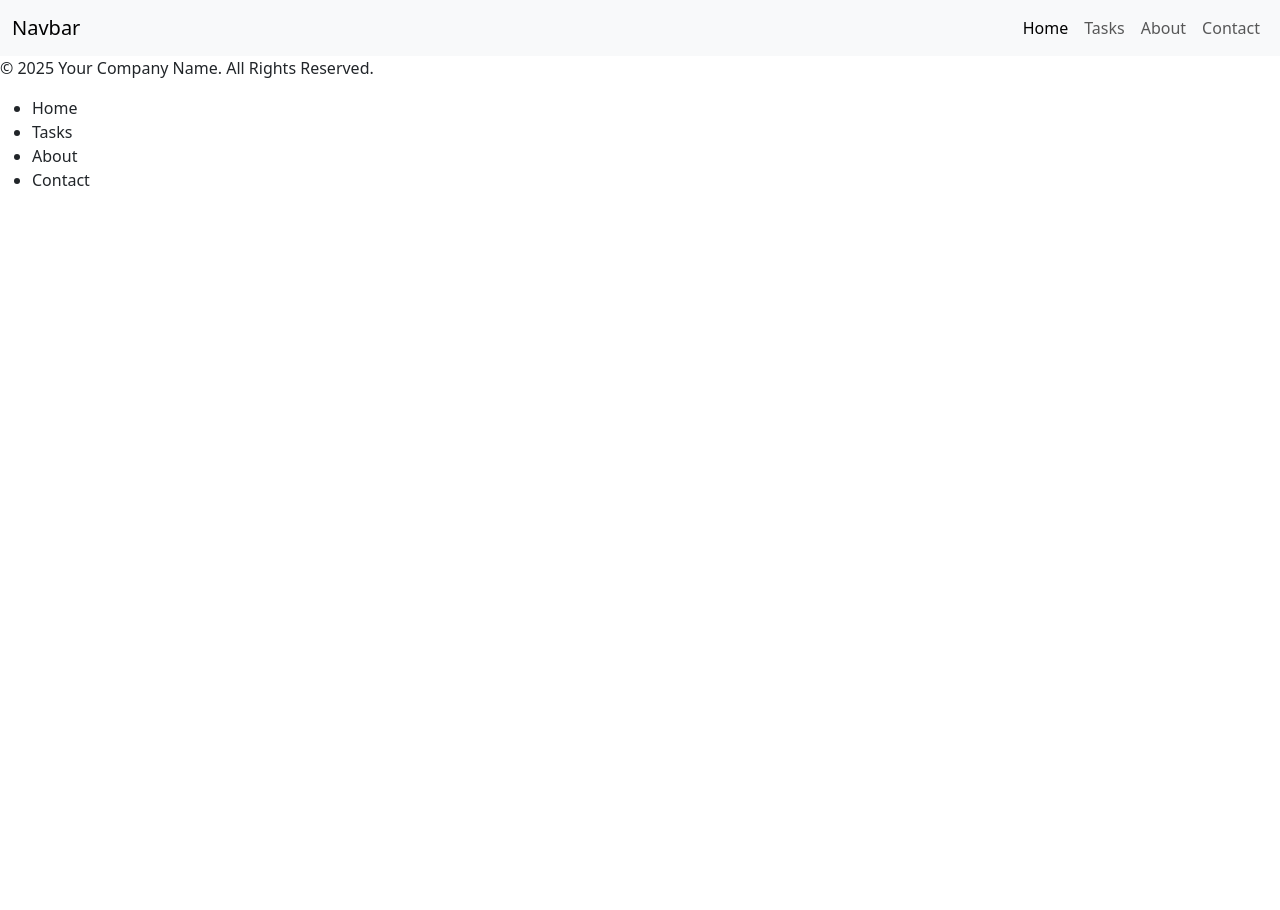
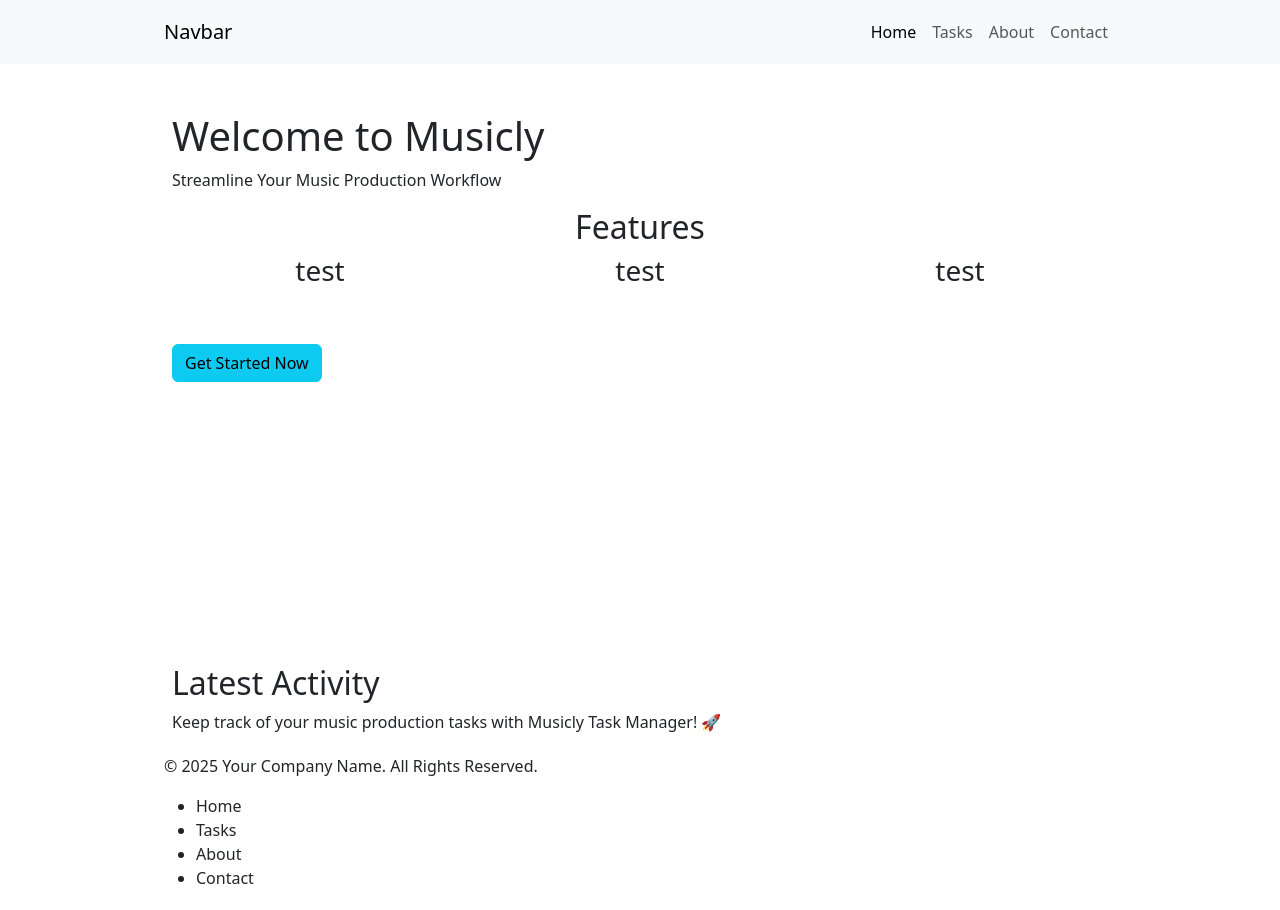
Before and after one commit to mneisi/ITC4214-Midterm, a plain HTML site: page pages/index.html in a window 1280 px wide. Before the commit the page ends 800 px from the top, so only its background shows below. Drawn offline with nearby package versions, Linux system fonts and the light colour scheme.

Commit message:
Created added intorduction and features to home page and created basic structure of the task management app. Added some bootstrap styles

```diff
--- a/pages/components/footer-component.html
+++ b/pages/components/footer-component.html
@@ -1,6 +1,6 @@
 <!-- footer-template.html -->
 <template id="footer-component">
-    <footer>
+    <footer class="container-fluid w-75 p-1">
       <p>&copy; 2025 Your Company Name. All Rights Reserved.</p>
       <nav>
         <ul>
--- a/pages/components/navbar-component.html
+++ b/pages/components/navbar-component.html
@@ -2,7 +2,7 @@
 <template id="navbar-component">
     <section class="header">
         <nav class="navbar navbar-expand-lg bg-body-tertiary">
-            <div class="container-fluid">
+            <div class="container-fluid w-75 p-1">
               <a class="navbar-brand" href="#">Navbar</a>
               <button class="navbar-toggler" type="button" data-bs-toggle="collapse" data-bs-target="#navbarNav" aria-controls="navbarNav" aria-expanded="false" aria-label="Toggle navigation">
                 <span class="navbar-toggler-icon"></span>
--- a/pages/index.html
+++ b/pages/index.html
@@ -7,19 +7,52 @@
 
     <!-- CSS -->
     <link rel="stylesheet" href="/styles/style.css">
+
     <link href="https://cdn.jsdelivr.net/npm/bootstrap@5.3.3/dist/css/bootstrap.min.css"
           rel="stylesheet"
           integrity="sha384-QWTKZyjpPEjISv5WaRU9OFeRpok6YctnYmDr5pNlyT2bRjXh0JMhjY6hW+ALEwIH"
           crossorigin="anonymous">
     <!-- JavaScript -->
-    <script src="/scripts/script.js" defer></script>
     <script src="https://cdn.jsdelivr.net/npm/bootstrap@5.3.3/dist/js/bootstrap.bundle.min.js"
             integrity="sha384-YvpcrYf0tY3lHB60NNkmXc5s9fDVZLESaAA55NDzOxhy9GkcIdslK1eN7N6jIeHz"
-            crossorigin="anonymous" defer></script>
+            crossorigin="anonymous"></script>
+
     <script src="/scripts/components.js" defer></script>
+    <script src="/scripts/script.js" defer></script>
+
 </head>
 <body>
     <app-navbar></app-navbar>
+    <main class="container-fluid w-75">
+        <section class="hero">
+            <div class="intro d-flex flex-column justify-content-center pt-5">
+                <h1>Welcome to <span>Musicly</span></h1>
+                <p>Streamline Your Music Production Workflow</p>
+            </div>
+            <div class="features d-flex flex-column mx-auto text-center mb-5">
+                <h2>Features</h2>
+                <div class="row justify-content-center">
+                    <div class="col-sm">
+                        <h3>test</h3>
+                    </div>
+                    <div class="col-sm">
+                        <h3>test</h3>
+                    </div>
+                    <div class="col-sm">
+                        <h3>test</h3>
+                    </div>
+                </div>
+            </div>
+            <button type="button" class="cta btn btn-info">Get Started Now</button>
+        </section>
+        <section class="latest">
+            <h2>Latest Activity</h2>
+            <div id="activity">
+
+            </div>
+            <p>Keep track of your music production tasks with Musicly Task Manager! 🚀</p>
+        </section>
+    </main>
     <app-footer></app-footer>
 </body>
 </html>
--- a/styles/style.css
+++ b/styles/style.css
@@ -8,3 +8,11 @@ body {
     font-size: xx-large;
 
 }
+
+/* <=============Home Page=============> */
+
+/* --Hero Section-- */
+
+.hero {
+    height: 75vh;
+}
```
Also changed, not shown: pages/about.html (+3 -0 lines), pages/components/darkmode-component.html (added, +4 -0 lines), pages/contact.html (+3 -0 lines), pages/tasks.html (+30 -0 lines).
